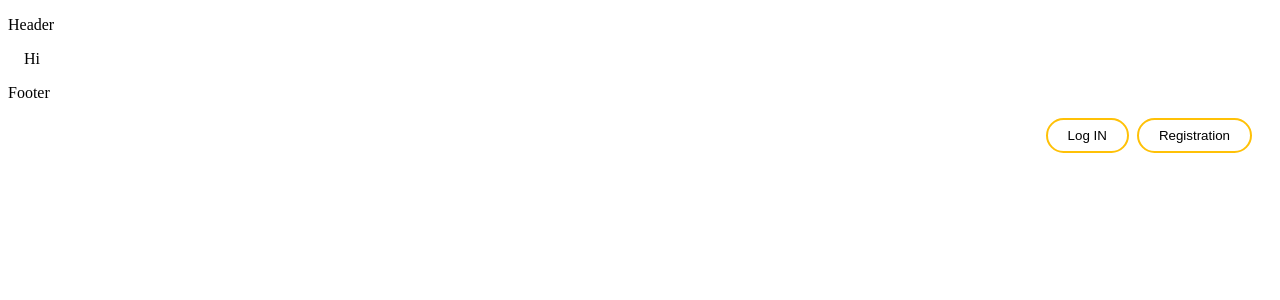
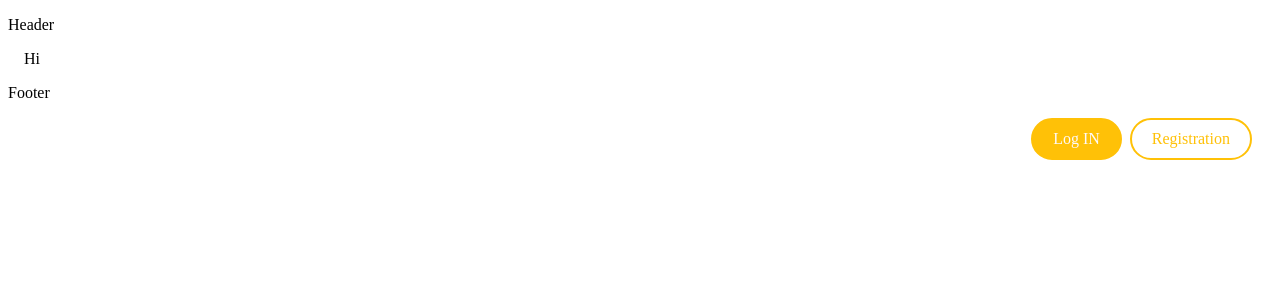
Before and after one commit to leprecoin112/yourpet_frontend, a React (Create React App) app: page / in a window 1280 px wide. Shown: the top 300 px of the page. Built offline with nearby package versions, Linux system fonts and the light colour scheme.

Commit message:
add button styles

```diff
--- a/src/shared/components/AuthNav/AuthNav.jsx
+++ b/src/shared/components/AuthNav/AuthNav.jsx
@@ -1,24 +1,17 @@
-import { NavLink, useLocation } from "react-router-dom";
-import { Wrapper, Button } from "./AuthNav.styled";
-
-const navItems = [
-  { href: "/login", text: "Log IN" },
-  { href: "/register", text: "Registration" },
-];
+import { NavLink } from "react-router-dom";
+import { Wrapper, PrimaryButton, SecondaryButton } from "./AuthNav.styled";
 
 const AuthNav = () => {
-  const location = useLocation();
+
 
   return (
     <Wrapper>
-      {navItems.map(
-        ({ href, text }) =>
-          href !== location.pathname && (
-            <Button className={NavLink} href={href}>
-              {text}
-            </Button>
-          )
-      )}
+        <PrimaryButton className={NavLink}  type="button" href="/login">
+              Log IN
+            </PrimaryButton>
+            <SecondaryButton className={NavLink}  type="button" href="/register">
+              Registration
+            </SecondaryButton>
     </Wrapper>
   );
 };
--- a/src/shared/components/AuthNav/AuthNav.styled.jsx
+++ b/src/shared/components/AuthNav/AuthNav.styled.jsx
@@ -9,37 +9,45 @@ const Wrapper = styled.div`
 
   padding: 0 ${({ theme }) => theme.space[2] * 5 + "px"};
 
-
-  @media screen and (min-width: ${({ theme }) => theme.breakpoints.mobile}) {
-
+  @media screen and (max-width: ${({ theme }) => theme.breakpoints.mobile}) {
+    display: flex;
+    flex-direction: column;
   }
 
   @media screen and (min-width: ${({ theme }) => theme.breakpoints.tablet}) {
-
   }
-
-  @media screen and (min-width: ${({ theme }) => theme.breakpoints.desktop}) {
-
-  }
-`;
-
-const Button = styled.button`
-  padding: 8px ${({ theme }) => theme.space[2] * 5 + "px"};
-
-  border-radius: 40px;
-  border: 2px solid ${({ theme }) => theme.colors.yellow};
-  background-color: inherit;
 
   @media screen and (min-width: ${({ theme }) => theme.breakpoints.desktop}) {
   }
 `;
 
-const NavLink = styled.a`
+const BaseButton = styled.button`
+  padding: 8px ${({ theme }) => theme.space[2] * 5 + "px"};
+  border-radius: 40px;
+  border: 2px solid ${({ theme }) => theme.colors.yellow};
+
   text-decoration: none;
   align-items: center;
 
   font-family: ${({ theme }) => theme.fonts.main.bold};
   font-size: ${({ theme }) => theme.fontSizes[2]};
+  line-height: 1.38;
+
+  @media screen and (min-width: ${({ theme }) => theme.breakpoints.desktop}) {
+  }
+
+  @media screen and (min-width: ${({ theme }) => theme.breakpoints.tablet}) {
+  }
 `;
 
-export { Wrapper, Button, NavLink };
+const PrimaryButton = styled(BaseButton)`
+  color: #fef9f9;
+  background-color: ${({ theme }) => theme.colors.yellow};
+`;
+
+const SecondaryButton = styled(BaseButton)`
+  color: ${({ theme }) => theme.colors.yellow};
+  background-color: inherit;
+`;
+
+export { Wrapper, BaseButton, PrimaryButton, SecondaryButton };
--- /dev/null
+++ b/src/shared/components/AuthNav/index.js
@@ -0,0 +1 @@
+export { default } from './AuthNav';
```
